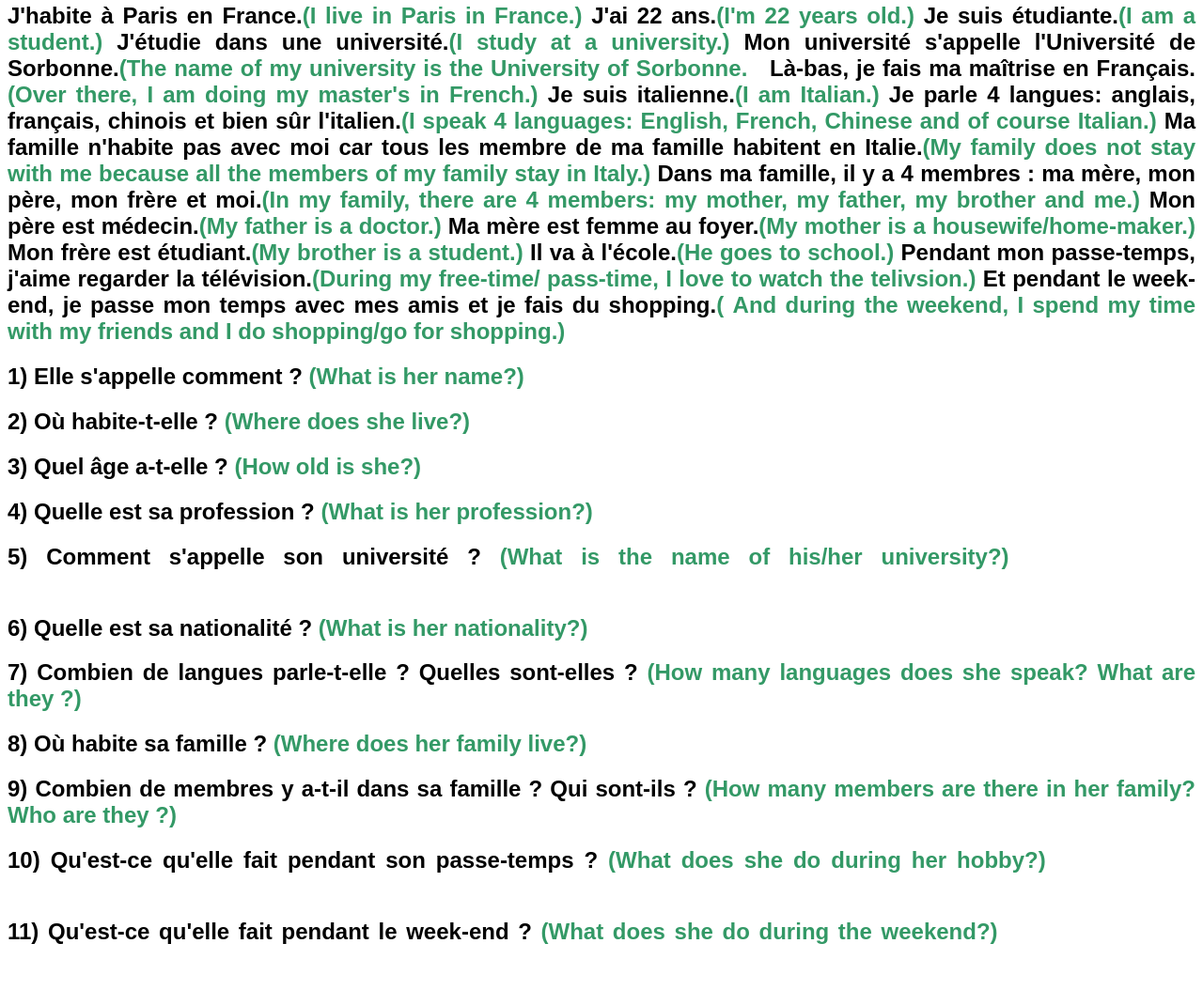
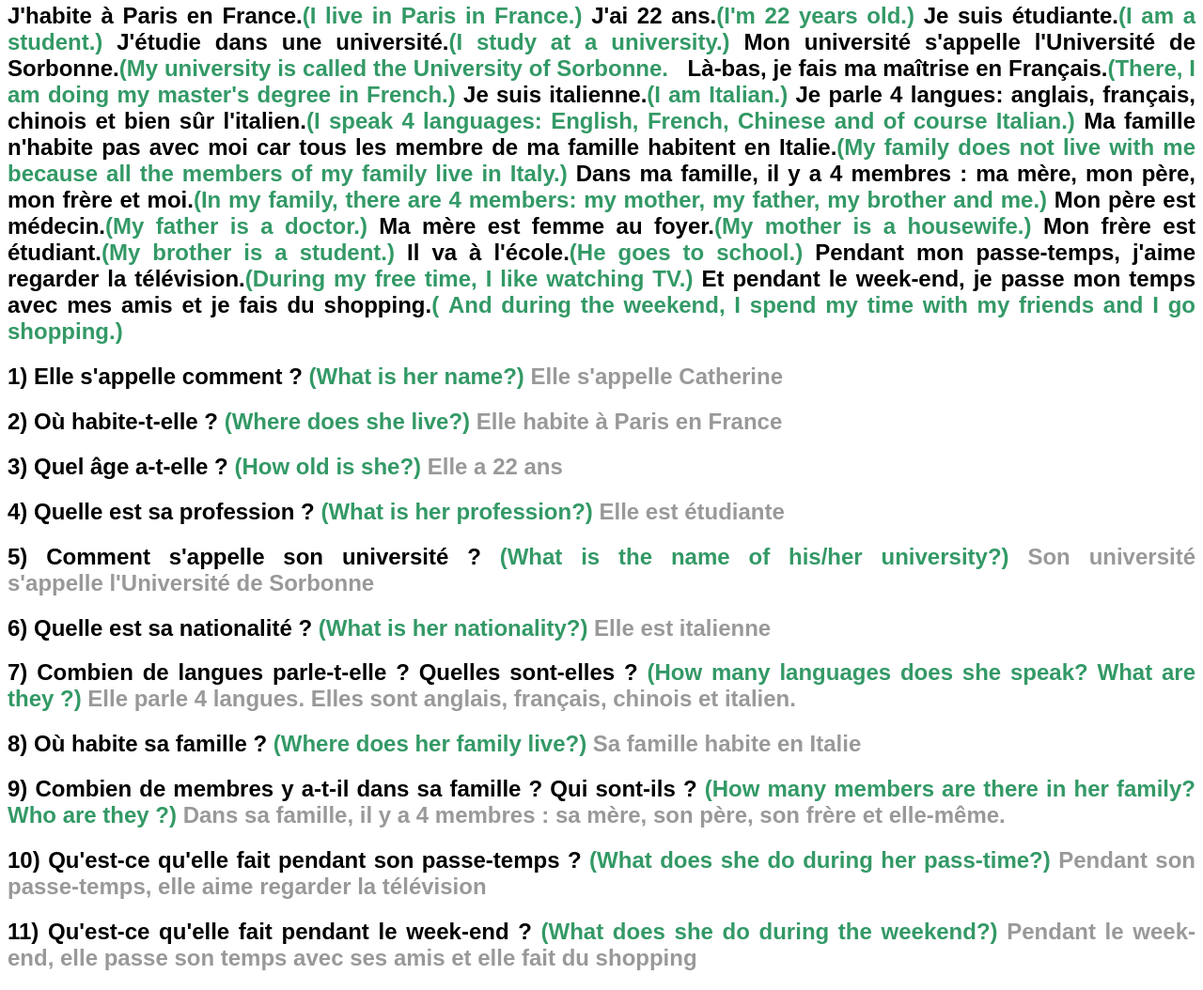
Before and after one commit to AnupamGit123/french-read, a website built with Parcel: page index.html in a window 1280 px wide. Shown: the part 510-1564 px from the top of the page at 94% size. Built offline with nearby package versions, Linux system fonts and the light colour scheme.

Commit message:
after class

```diff
--- a/index.html
+++ b/index.html
@@ -63,6 +63,7 @@
 <h3 style="text-align: justify;"><a nohref value="PLAY" onclick="togglePause(0)" >To listen the full text click/tap here. The sound gets paused on second click/tap. You can also play with each individual sentence by clicking/taping over the respective sentence.&nbsp;</a></h3>
 <h2 style="text-align: justify;">&nbsp;</h2>
 <h1 style="text-align: justify;"><span style="text-decoration: underline;"><a nohref value="PLAY" onclick="togglePause(1)" >Lisez le texte bien et r&eacute;pondez aux questions suivantes.</span>&nbsp;<span style="color: #339966;">(Read the text well and answer the following questions.)</span></a></h1>
+
 <h2 style="text-align: justify;"><a nohref value="PLAY" onclick="togglePause(2)" >Bonjour ! <span style="color: #339966;">(Hello !)</span></a></h2>
 <h2 style="text-align: justify;"><a nohref value="PLAY" onclick="togglePause(3)" >C'est Catherine ! <span style="color: #339966;">(It's Catherine!)</span></a></h2>
 <h2 style="text-align: justify;"><a nohref value="PLAY" onclick="togglePause(4)" >J'habite &agrave; Paris en France.<span style="color: #339966;">(I live in Paris in France.)</span>
@@ -74,53 +75,53 @@
 
   <a nohref value="PLAY" onclick="togglePause(7)" > J'&eacute;tudie dans une universit&eacute;.<span style="color: #339966;">(I study at a university.)</span> </a>
 
-  <a nohref value="PLAY" onclick="togglePause(8)" > Mon universit&eacute; s'appelle l'Universit&eacute; de Sorbonne.<span style="color: #339966;">(The name of my university is the University of Sorbonne.</span> </a>
+  <a nohref value="PLAY" onclick="togglePause(8)" > Mon universit&eacute; s'appelle l'Universit&eacute; de Sorbonne.<span style="color: #339966;">(My university is called the University of Sorbonne.</span> </a>
 
-  <a nohref value="PLAY" onclick="togglePause(9)" > &nbsp; L&agrave;-bas, je fais ma ma&icirc;trise en Fran&ccedil;ais.<span style="color: #339966;">(Over there, I am doing my master's  in French.)</span> </a>
+  <a nohref value="PLAY" onclick="togglePause(9)" > &nbsp; L&agrave;-bas, je fais ma ma&icirc;trise en Fran&ccedil;ais.<span style="color: #339966;">(There, I am doing my master's degree in French.)</span> </a>
 
   <a nohref value="PLAY" onclick="togglePause(10)" > Je suis italienne.<span style="color: #339966;">(I am Italian.)</span> </a>
 
   <a nohref value="PLAY" onclick="togglePause(11)" > Je parle 4 langues: anglais, fran&ccedil;ais, chinois et bien s&ucirc;r l'italien.<span style="color: #339966;">(I speak 4 languages: English, French, Chinese and of course Italian.)</span> </a>
 
-  <a nohref value="PLAY" onclick="togglePause(12)" > Ma famille n'habite pas avec moi car tous les membre de ma famille habitent en Italie.<span style="color: #339966;">(My family does not stay with me because all the members of my family stay in Italy.)</span> </a>
+  <a nohref value="PLAY" onclick="togglePause(12)" > Ma famille n'habite pas avec moi car tous les membre de ma famille habitent en Italie.<span style="color: #339966;">(My family does not live with me because all the members of my family live in Italy.)</span> </a>
 
   <a nohref value="PLAY" onclick="togglePause(13)" > Dans ma famille, il y a 4 membres : ma m&egrave;re, mon p&egrave;re, mon fr&egrave;re et moi.<span style="color: #339966;">(In my family, there are 4 members: my mother, my father, my brother and me.)</span> </a>
 
   <a nohref value="PLAY" onclick="togglePause(14)" > Mon p&egrave;re est m&eacute;decin.<span style="color: #339966;">(My father is a doctor.)</span> </a>
 
-  <a nohref value="PLAY" onclick="togglePause(15)" > Ma m&egrave;re est femme au foyer.<span style="color: #339966;">(My mother is a housewife/home-maker.)</span> </a>
+  <a nohref value="PLAY" onclick="togglePause(15)" > Ma m&egrave;re est femme au foyer.<span style="color: #339966;">(My mother is a housewife.)</span> </a>
 
   <a nohref value="PLAY" onclick="togglePause(16)" > Mon fr&egrave;re est &eacute;tudiant.<span style="color: #339966;">(My brother is a student.)</span> </a>
 
   <a nohref value="PLAY" onclick="togglePause(17)" > Il va &agrave; l'&eacute;cole.<span style="color: #339966;">(He goes to school.)</span> </a>
 
-  <a nohref value="PLAY" onclick="togglePause(18)" > Pendant mon passe-temps, j'aime regarder la t&eacute;l&eacute;vision.<span style="color: #339966;">(During my free-time/ pass-time, I love to watch the telivsion.)</span> </a>
+  <a nohref value="PLAY" onclick="togglePause(18)" > Pendant mon passe-temps, j'aime regarder la t&eacute;l&eacute;vision.<span style="color: #339966;">(During my free time, I like watching TV.)</span> </a>
 
-  <a nohref value="PLAY" onclick="togglePause(19)" > Et pendant le week-end, je passe mon temps avec mes amis et je fais du shopping.<span style="color: #339966;">(&nbsp;And during the weekend, I spend my time with my friends and I do shopping/go for shopping.)</span></a>
+  <a nohref value="PLAY" onclick="togglePause(19)" > Et pendant le week-end, je passe mon temps avec mes amis et je fais du shopping.<span style="color: #339966;">(&nbsp;And during the weekend, I spend my time with my friends and I go shopping.)</span></a>
 
   </h2>
 
-<h2 style="text-align: justify;"><a nohref value="PLAY" onclick="togglePause(20)" > 1) Elle s'appelle comment ? <span style="color: #339966;">(What is her name?)&nbsp;<span style="color: #ffffff;">Elle s'appelle Catherine</span></span></a></h2>
+<h2 style="text-align: justify;"><a nohref value="PLAY" onclick="togglePause(20)" > 1) Elle s'appelle comment ? <span style="color: #339966;">(What is her name?)&nbsp;<span style="color: #999999;">Elle s'appelle Catherine</span></span></a></h2>
 
-<h2 style="text-align: justify;"><a nohref value="PLAY" onclick="togglePause(21)" > 2) O&ugrave; habite-t-elle ? <span style="color: #339966;">(Where does she live?)&nbsp;<span style="color: #ffffff;">Elle habite &agrave; Paris en France</span></span></a></h2>
+<h2 style="text-align: justify;"><a nohref value="PLAY" onclick="togglePause(21)" > 2) O&ugrave; habite-t-elle ? <span style="color: #339966;">(Where does she live?)&nbsp;<span style="color: #999999;">Elle habite &agrave; Paris en France</span></span></a></h2>
 
-<h2 style="text-align: justify;"><a nohref value="PLAY" onclick="togglePause(22)" > 3) Quel &acirc;ge a-t-elle ? <span style="color: #339966;">(How old is she?)&nbsp;<span style="color: #ffffff;">Elle a 22 ans</span></span></a></h2>
+<h2 style="text-align: justify;"><a nohref value="PLAY" onclick="togglePause(22)" > 3) Quel &acirc;ge a-t-elle ? <span style="color: #339966;">(How old is she?)&nbsp;<span style="color: #999999;">Elle a 22 ans</span></span></a></h2>
 
-<h2 style="text-align: justify;"><a nohref value="PLAY" onclick="togglePause(23)" > 4) Quelle est sa profession ? <span style="color: #339966;">(What is her profession?)&nbsp;<span style="color: #ffffff;">Elle est &eacute;tudiante</span></span></a></h2>
+<h2 style="text-align: justify;"><a nohref value="PLAY" onclick="togglePause(23)" > 4) Quelle est sa profession ? <span style="color: #339966;">(What is her profession?)&nbsp;<span style="color: #999999;">Elle est &eacute;tudiante</span></span></a></h2>
 
-<h2 style="text-align: justify;"><a nohref value="PLAY" onclick="togglePause(24)" > 5) Comment s'appelle son universit&eacute; ? <span style="color: #339966;">(What is the name of his/her university?)&nbsp;<span style="color: #ffffff;">Son universit&eacute; s'appelle&nbsp;</span></span><span style="color: #ffffff;">l'Universit&eacute; de Sorbonne</span></a></h2>
+<h2 style="text-align: justify;"><a nohref value="PLAY" onclick="togglePause(24)" > 5) Comment s'appelle son universit&eacute; ? <span style="color: #339966;">(What is the name of his/her university?)&nbsp;<span style="color: #999999;">Son universit&eacute; s'appelle&nbsp;</span></span><span style="color: #999999;">l'Universit&eacute; de Sorbonne</span></a></h2>
 
-<h2 style="text-align: justify;"><a nohref value="PLAY" onclick="togglePause(25)" > 6) Quelle est sa nationalit&eacute; ? <span style="color: #339966;">(What is her nationality?)&nbsp;<span style="color: #ffffff;">Elle est italienne</span></span></a></h2>
+<h2 style="text-align: justify;"><a nohref value="PLAY" onclick="togglePause(25)" > 6) Quelle est sa nationalit&eacute; ? <span style="color: #339966;">(What is her nationality?)&nbsp;<span style="color: #999999;">Elle est italienne</span></span></a></h2>
 
-<h2 style="text-align: justify;"><a nohref value="PLAY" onclick="togglePause(26)" > 7) Combien de langues parle-t-elle ? Quelles sont-elles ? <span style="color: #339966;">(How many languages does she speak? What are they ?)&nbsp;<span style="color: #ffffff;">Elle parle 4 langues : a</span></span><span style="color: #ffffff;">nglais, fran&ccedil;ais, chinois et bien s&ucirc;r l'italien.</span></a></h2>
+<h2 style="text-align: justify;"><a nohref value="PLAY" onclick="togglePause(26)" > 7) Combien de langues parle-t-elle ? Quelles sont-elles ? <span style="color: #339966;">(How many languages does she speak? What are they ?)&nbsp;<span style="color: #999999;">Elle parle 4 langues. Elles sont anglais, fran&ccedil;ais, chinois et italien.</span></a></h2>
 
-<h2 style="text-align: justify;"><a nohref value="PLAY" onclick="togglePause(27)" > 8) O&ugrave; habite sa famille ? <span style="color: #339966;">(Where does her family live?) <span style="color: #ffffff;">S</span></span><span style="color: #ffffff;">a famille habitent en Italie</span></a></h2>
+<h2 style="text-align: justify;"><a nohref value="PLAY" onclick="togglePause(27)" > 8) O&ugrave; habite sa famille ? <span style="color: #339966;">(Where does her family live?) </span><span style="color: #999999;">Sa famille habite en Italie</span></a></h2>
 
-<h2 style="text-align: justify;"><a nohref value="PLAY" onclick="togglePause(28)" > 9) Combien de membres y a-t-il dans sa famille ? Qui sont-ils ? <span style="color: #339966;">(How many members are there in her family? Who are they ?)&nbsp;</span><span style="color: #ffffff;">Dans sa famille, il y a 4 membres : sa m&egrave;re, son p&egrave;re, son fr&egrave;re et elle.</span></a></h2>
+<h2 style="text-align: justify;"><a nohref value="PLAY" onclick="togglePause(28)" > 9) Combien de membres y a-t-il dans sa famille ? Qui sont-ils ? <span style="color: #339966;">(How many members are there in her family? Who are they ?)&nbsp;</span><span style="color: #999999;">Dans sa famille, il y a 4 membres : sa m&egrave;re, son p&egrave;re, son fr&egrave;re et elle-même.</span></a></h2>
 
-<h2 style="text-align: justify;"><a nohref value="PLAY" onclick="togglePause(29)" > 10) Qu'est-ce qu'elle fait pendant son passe-temps ? <span style="color: #339966;">(What does she do during her hobby?)&nbsp;</span><span style="color: #ffffff;">Pendant son passe-temps,&nbsp;elle aime regarder la t&eacute;l&eacute;vision</span></a></h2>
+<h2 style="text-align: justify;"><a nohref value="PLAY" onclick="togglePause(29)" > 10) Qu'est-ce qu'elle fait pendant son passe-temps ? <span style="color: #339966;">(What does she do during her pass-time?)&nbsp;</span><span style="color: #999999;">Pendant son passe-temps,&nbsp;elle aime regarder la t&eacute;l&eacute;vision</span></a></h2>
 
-<h2 style="text-align: justify;"><a nohref value="PLAY" onclick="togglePause(30)" > 11) Qu'est-ce qu'elle fait pendant le week-end ? <span style="color: #339966;">(What does she do during the weekend?) <span style="color: #ffffff;">P</span></span><span style="color: #ffffff;">endant le week-end,&nbsp;elle passe son temps avec ses amis et elle fait du shopping</span></a></h2>
+<h2 style="text-align: justify;"><a nohref value="PLAY" onclick="togglePause(30)" > 11) Qu'est-ce qu'elle fait pendant le week-end ? <span style="color: #339966;">(What does she do during the weekend?) <span style="color: #999999;">P</span></span><span style="color: #999999;">endant le week-end,&nbsp;elle passe son temps avec ses amis et elle fait du shopping</span></a></h2>
 
 
 <!-- ************************************************************************************ -->
```
